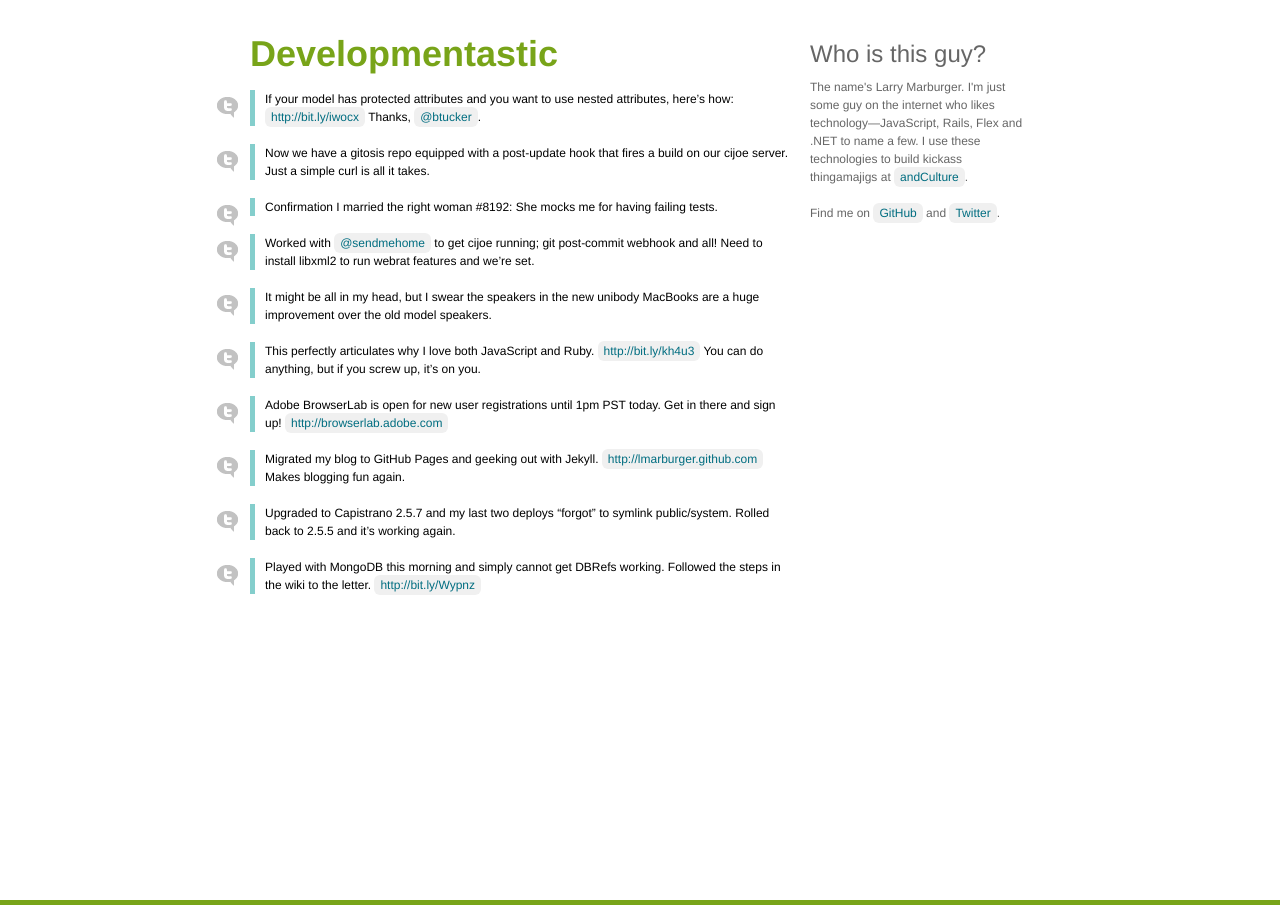
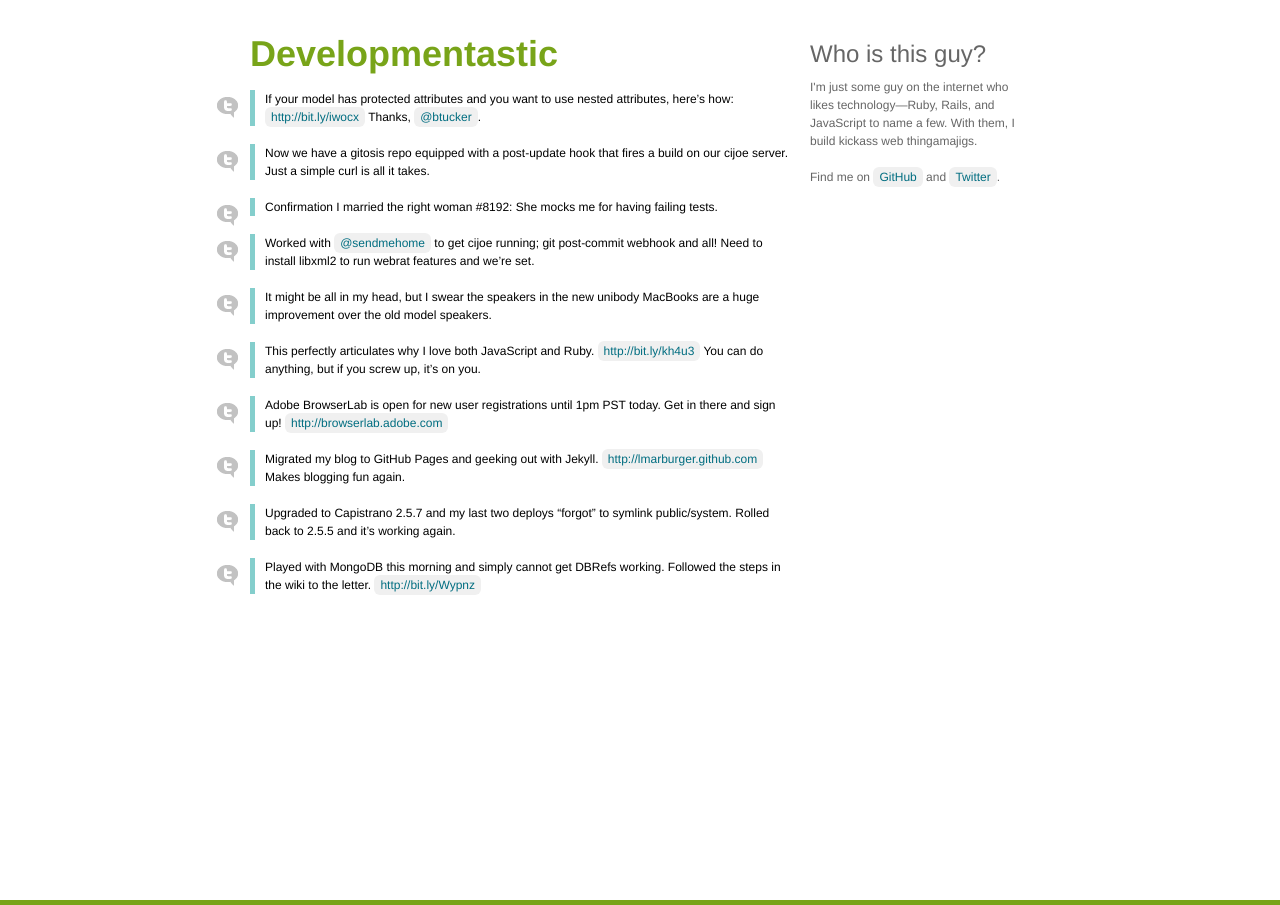
Before and after one commit to lmarburger/lmarburger.github.com, a Jekyll site: the page built from index.html, in a window 1280 px wide. Built offline with Jekyll 4.4.1, drawn with Linux system fonts in a browser that asks for light colours.

Commit message:
Updated the bio blurb.

```diff
--- a/_layouts/default.html
+++ b/_layouts/default.html
@@ -30,15 +30,12 @@
       <div id="sidebar">
         <h2>Who is this guy?</h2>
         <p id="about">
-          <!-- I know it's bad karma to put a space around an em dash, but Firefox won't line
-            wrap without it. I'm not an English major. What do I care? -->
-          The name's Larry Marburger. I'm just some guy on the internet who likes technology&mdash;JavaScript, Rails, Flex and .NET
-          to name a few.  I use these technologies to build kickass thingamajigs at
-          <a href="http://andculture.com" title="andCulture">andCulture</a>.
+          I'm just some guy on the internet who likes technology—Ruby, Rails, and
+          JavaScript to name a few. With them, I build kickass web thingamajigs.
         </p>
         <p>
-          Find me on <a href="http://github.com/lmarburger" title="GitHub">GitHub</a> and
-          <a href="http://twitter.com/lmarburger" title="Twitter">Twitter</a>.
+          Find me on <a href="http://github.com/lmarburger" title="GitHub">GitHub</a>
+          and <a href="http://twitter.com/lmarburger" title="Twitter">Twitter</a>.
         </p>
       </div>
     </div>
```
